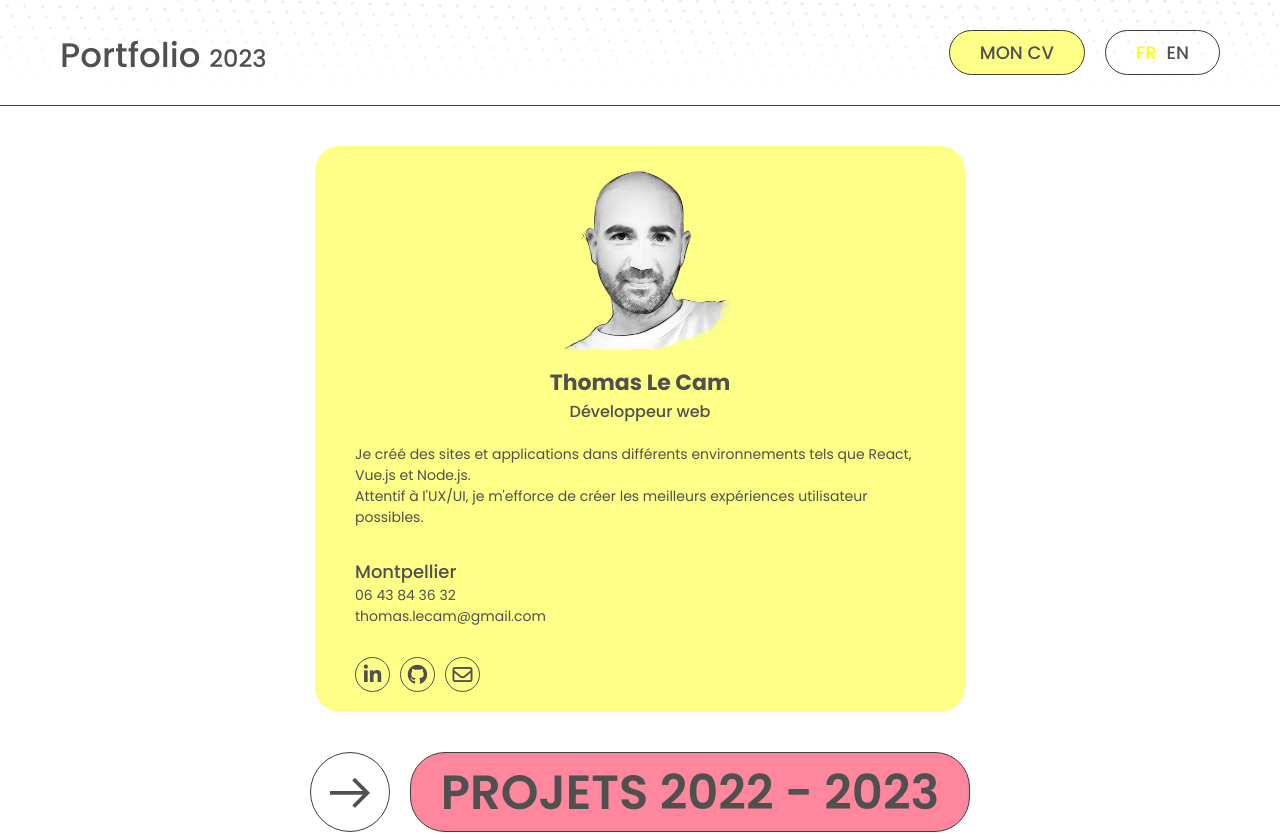
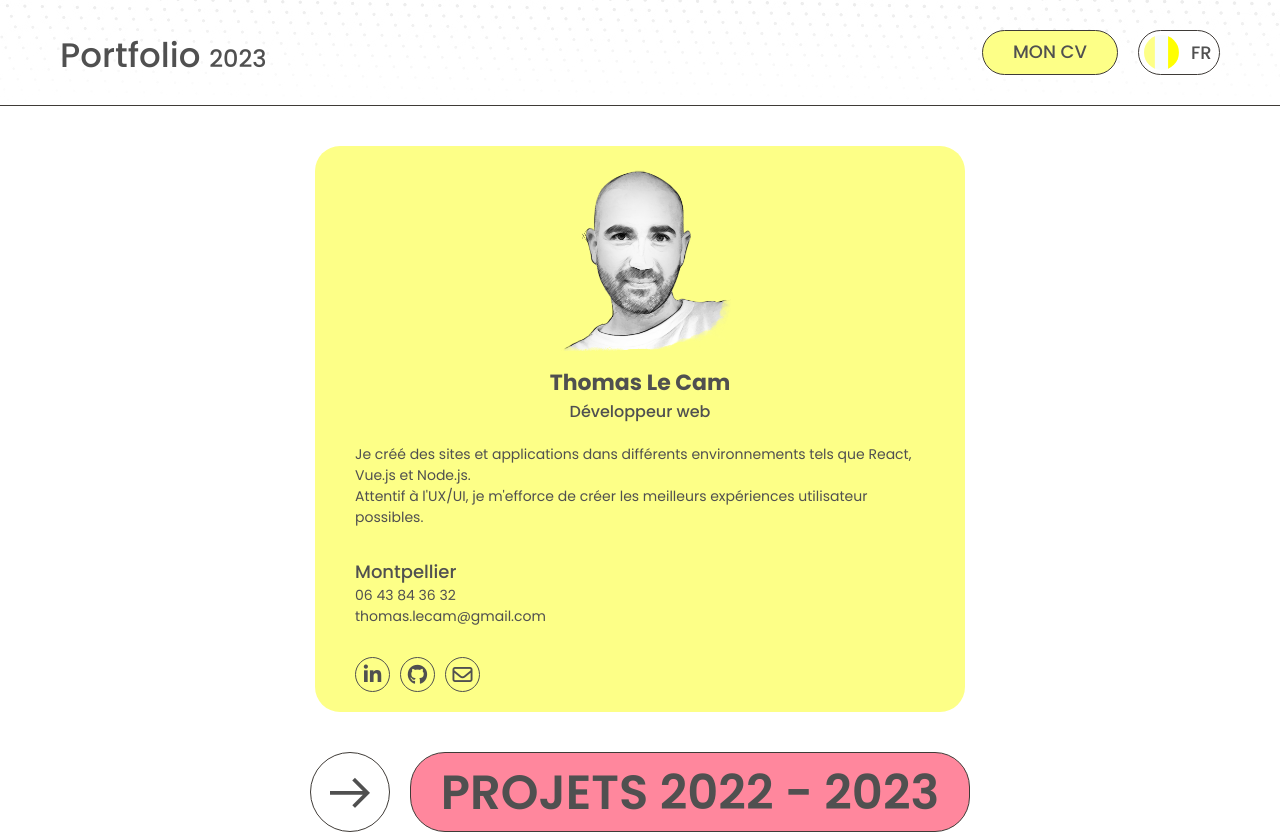
Before and after one commit to ThomasdevLC/portfolio_07_2023, a React (Create React App) app: page / in a window 1280 px wide. Shown: the top 834 px of the page. Built offline with nearby package versions, Linux system fonts and the light colour scheme.

Commit message:
switch lang component ok

```diff
--- a/src/assets/styles/components/_HeaderNav.scss
+++ b/src/assets/styles/components/_HeaderNav.scss
@@ -40,7 +40,9 @@
         font-size: 18px;
         font-weight: 500;
         text-align: center;
-        padding: 8px 30px;
+        line-height: 42px;
+        height: 45px;
+        padding: 0px 30px;
         border: 1px solid var(--gray-3);
         background-color: var(--primary);
         display: block;
--- a/src/assets/styles/components/_LanguageSwitcher.scss
+++ b/src/assets/styles/components/_LanguageSwitcher.scss
@@ -1,18 +1,34 @@
 .lang {
+  background-color: white;
+  cursor: pointer;
+
   &__nav {
     display: flex;
+    align-items: center;
     gap: 10px;
-    padding: 8px 30px;
+    height: 45px;
+    padding: 0px 5px;
     border: 1px solid var(--gray-3);
-    border-radius: 35px;
+    border-radius: 50px;
 
+    &__btn {
+      height: 35px;
+      width: 35px;
+      display: flex;
+      & img {
+        height: 100%;
+        border-radius: 50%;
+      }
+    }
     &__mode {
+      width: 25px;
+      padding: 0px 2px;
       font-size: 18px;
       font-weight: 500;
-      cursor: pointer;
+      overflow: hidden;
     }
     &__mode-selected {
-      color: var(--secondary);
+      display: none;
     }
   }
 }
--- a/src/components/Home/LanguageSwitcher.js
+++ b/src/components/Home/LanguageSwitcher.js
@@ -1,4 +1,7 @@
 import React, { useContext } from "react";
+import fr from "../../assets/images/fr.png";
+import uk from "../../assets/images/uk.png";
+
 import LangContext from "../../context/LangContext";
 
 const LanguageSwitcher = () => {
@@ -9,24 +12,36 @@ const LanguageSwitcher = () => {
   };
 
   return (
-    <nav className="lang">
+    <nav className="lang" onClick={toggleLanguage}>
       <ul className="lang__nav">
+        <div
+          className={`lang__nav__btn ${
+            switchLang === "en" ? "lang__nav__mode-selected" : ""
+          }`}
+        >
+          <img src={fr} alt="photo" />
+        </div>
         <li
           className={`lang__nav__mode ${
-            switchLang === "fr" ? "lang__nav__mode-selected" : ""
+            switchLang === "en" ? "lang__nav__mode-selected" : ""
           }`}
-          onClick={toggleLanguage}
         >
           FR
         </li>
         <li
           className={`lang__nav__mode ${
-            switchLang === "en" ? "lang__nav__mode-selected" : ""
+            switchLang === "fr" ? "lang__nav__mode-selected" : ""
           }`}
-          onClick={toggleLanguage}
         >
           EN
         </li>
+        <div
+          className={`lang__nav__btn ${
+            switchLang === "fr" ? "lang__nav__mode-selected" : ""
+          }`}
+        >
+          <img src={uk} alt="photo" />
+        </div>
       </ul>
     </nav>
   );
```
Also changed, not shown: src/assets/images/fr.png (added), src/assets/images/uk.png (added).
